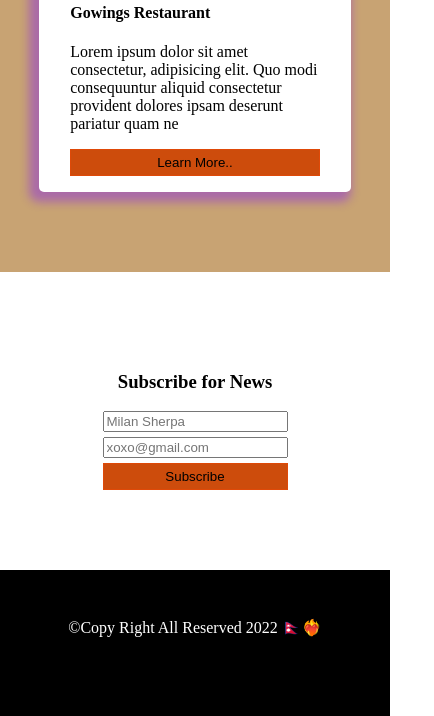
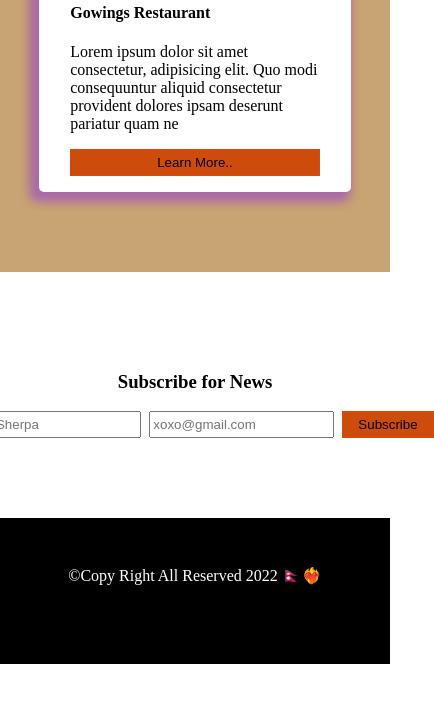
Before and after one commit to SherpaMilan/travel-blog, a plain HTML site: page index.html in a window 390 px wide. Shown: the part 4901-5617 px from the top of the page, 434 px wide, since content can reach past the window. After the commit the page ends 5565 px from the top, so only its background shows below. Drawn offline with Linux system fonts and the light colour scheme.

Commit message:
updated flecbox

```diff
--- a/style.css
+++ b/style.css
@@ -318,8 +318,8 @@ padding: 5px 15px;
 
 form{
   display: flex;
-  flex-direction: column;
-  gap: 5px;
+  flex-direction: row;
+  gap: 8px;
 }
 
   }
```
